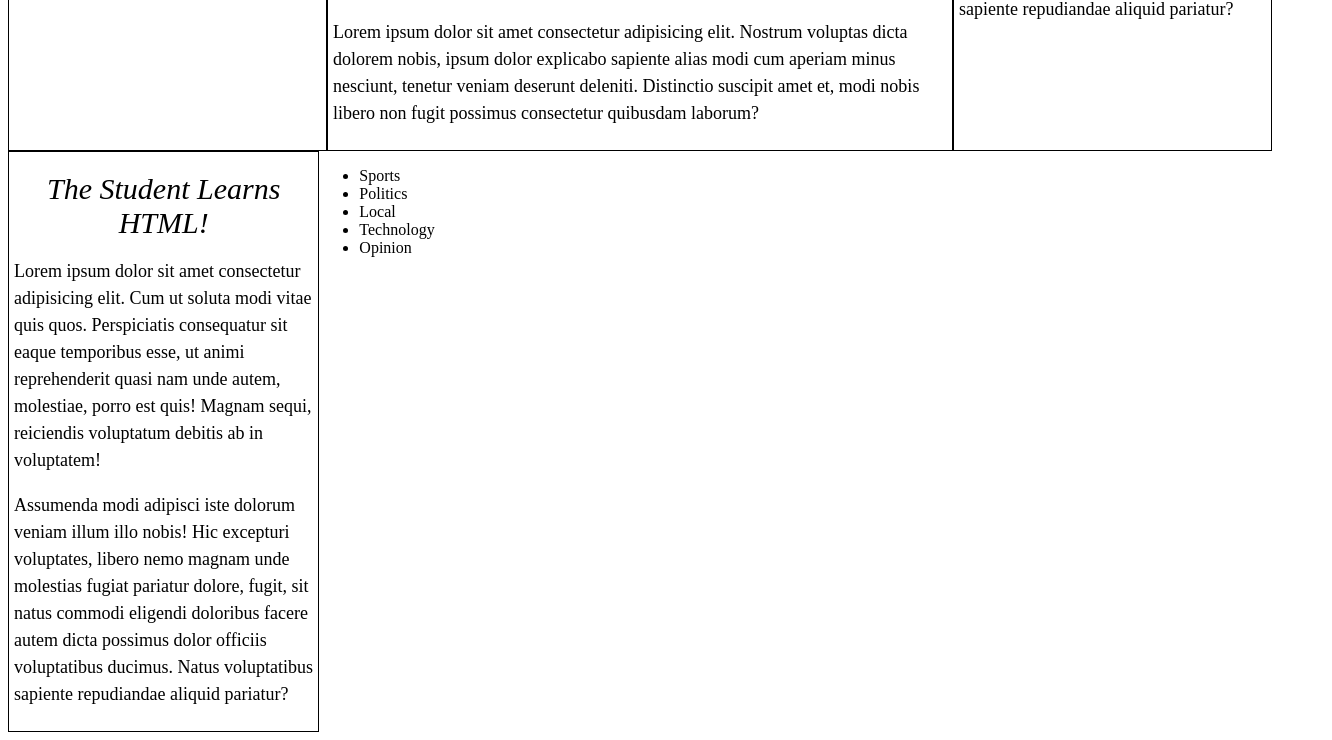
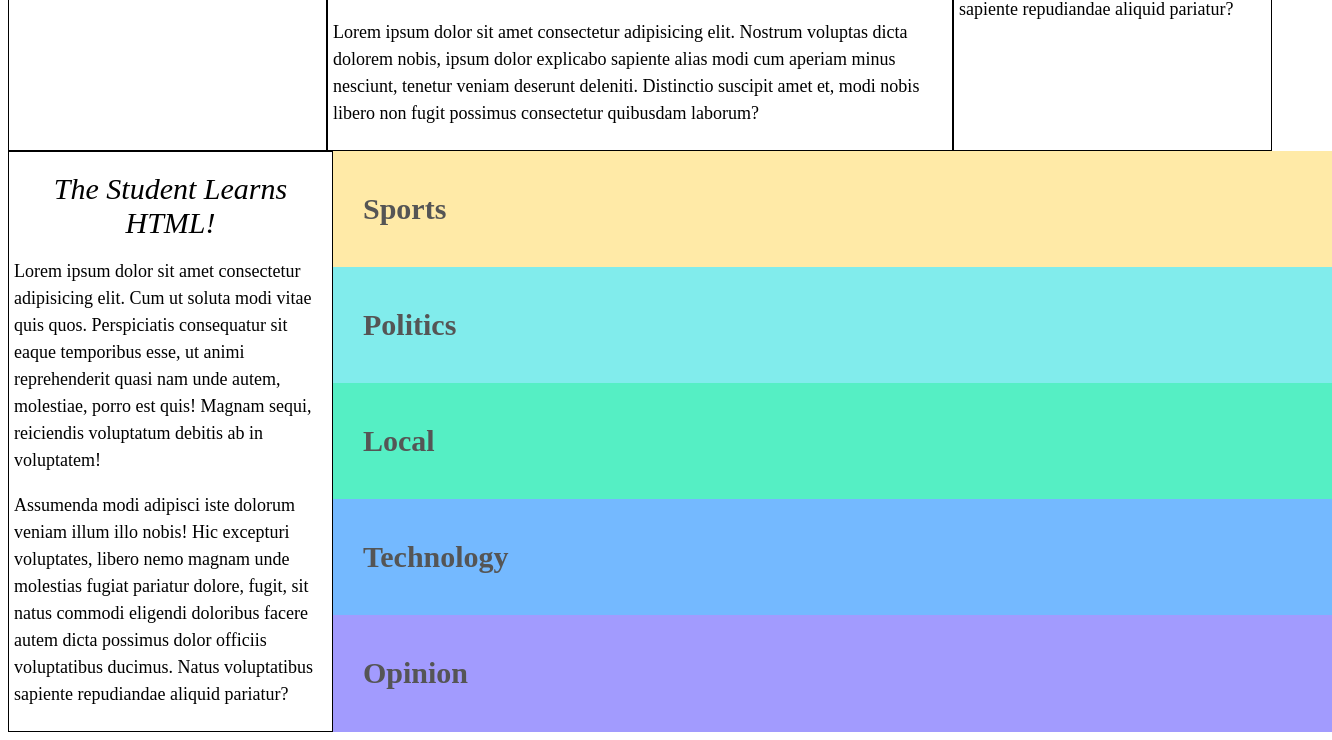
Before and after one commit to TheParzivalUnleashed/frontend-masters-project, a plain HTML site: page index.html in a window 1280 px wide. Shown: the part 736-1476 px from the top of the page, 1332 px wide, since content can reach past the window. Drawn offline with nearby package versions, Linux system fonts and the light colour scheme.

Commit message:
Finished

```diff
--- a/index.html
+++ b/index.html
@@ -36,11 +36,11 @@
      <p class="story-text">Assumenda modi adipisci iste dolorum veniam illum illo nobis! Hic excepturi voluptates, libero nemo magnam unde molestias fugiat pariatur dolore, fugit, sit natus commodi eligendi doloribus facere autem dicta possimus dolor officiis voluptatibus ducimus. Natus voluptatibus sapiente repudiandae aliquid pariatur?</p>
  </article>
 <ul class="nav-list three-quarter">
-   <li class="nav-item">Sports</li>
-   <li class="nav-item">Politics</li>
-   <li class="nav-item">Local</li>
-   <li class="nav-item">Technology</li>
-   <li class="nav-item">Opinion</li>
+   <li class="nav-item"><a href="#">Sports</a></li>
+   <li class="nav-item"><a href="#">Politics</a></li>
+   <li class="nav-item"><a href="#">Local</a></li>
+   <li class="nav-item"><a href="#">Technology</a></li>
+   <li class="nav-item"><a href="#">Opinion</a></li>
 </ul>
 </section>
 </body>
--- a/styles.css
+++ b/styles.css
@@ -37,20 +37,15 @@
  padding: 5px;
 }
 
-.quarter {
- width: 25%;
-}
-
 .third-quarter {
  width: 24.6%;
 }
 
+.quarter {
+ width: 25%;
+}
 .half {
  width: 50%;
-}
-
-.three-quarter {
- width: 75%;
 }
 
 .three-quarter {
@@ -60,8 +55,34 @@
 .nav-list {
  display: flex;
  flex-direction: column;
+ list-style: none;
+ margin: 0;
+ padding: 0;
 }
 
 .nav-item {
  width: 100%;
+ flex: 1;
+ display: flex;
+ align-items: center;
+ padding: 30px;
+ font-size: 30px;
+ font-weight: bold;
+ font-family: "Futura";
+ color: #555 !important;
 }
+
+.nav-item a{
+ color: #555;
+ text-decoration: none ;
+}
+
+.nav-item a:hover {
+ text-decoration: underline;
+}
+
+.nav-item:nth-child(1){background-color: #ffeaa7;}
+.nav-item:nth-child(2){background-color: #81ecec;}
+.nav-item:nth-child(3){background-color: #55efc4;}
+.nav-item:nth-child(4){background-color: #74b9ff;}
+.nav-item:nth-child(5){background-color: #a29bfe;}
```
